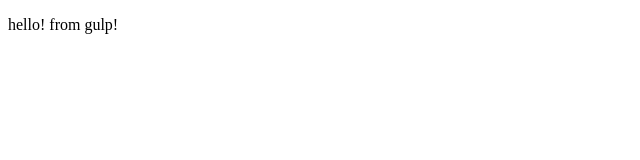
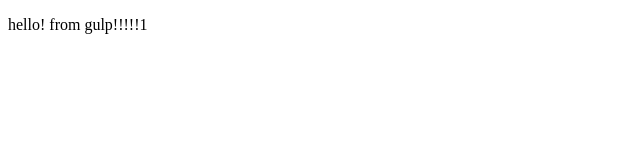
Before and after one commit to c33aqi/test, a website: page src/index.html in a window 1280 px wide. Shown: the full height of the page, 0-640 px from the left. Drawn offline with Linux system fonts and the light colour scheme.

Commit message:
add !!!!

```diff
--- a/src/index.html
+++ b/src/index.html
@@ -10,6 +10,6 @@
     </style>
   </head>
   <body>
-      <p> hello! from gulp! </p>
+      <p> hello! from gulp!!!!!1 </p>
   </body>
 </html>
```
